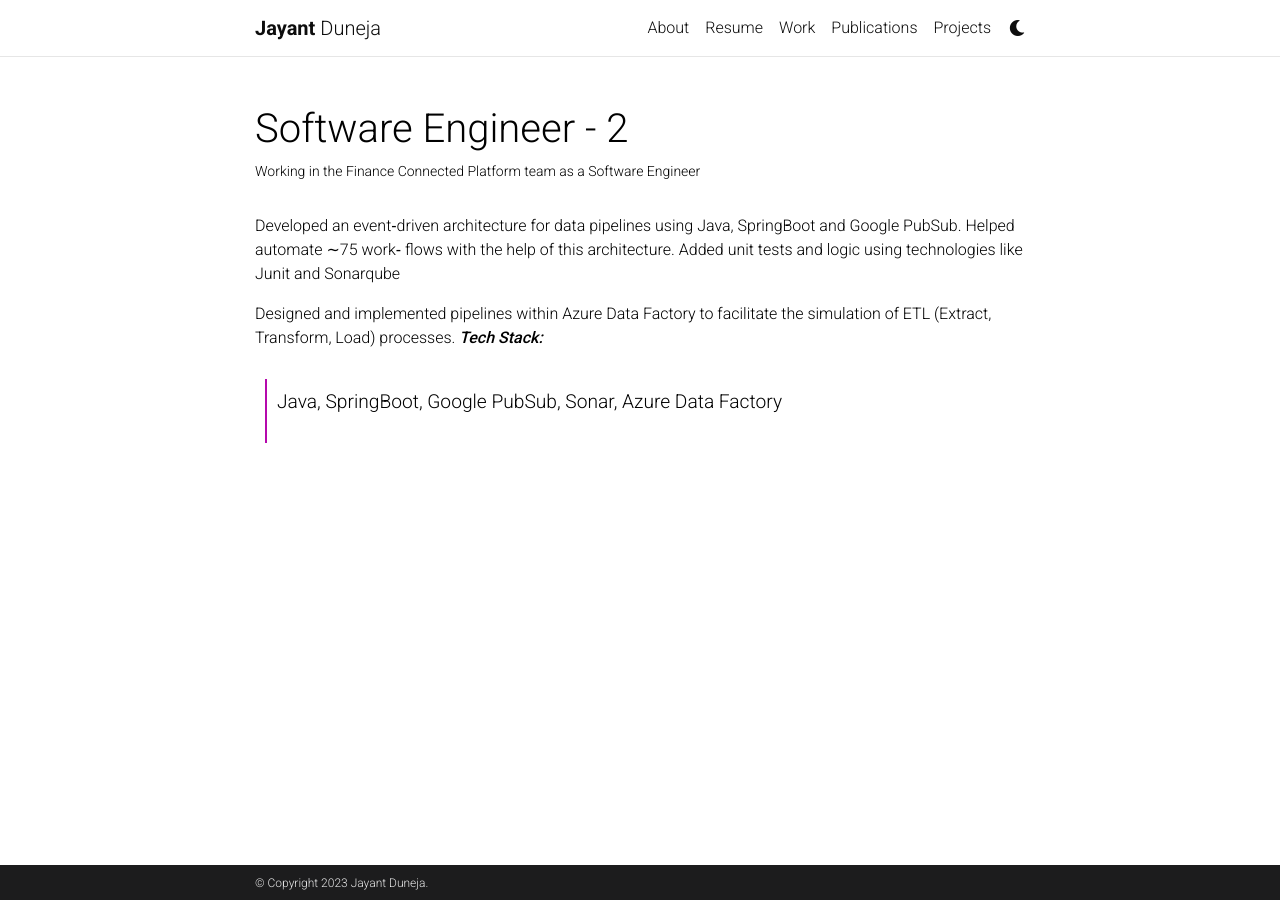
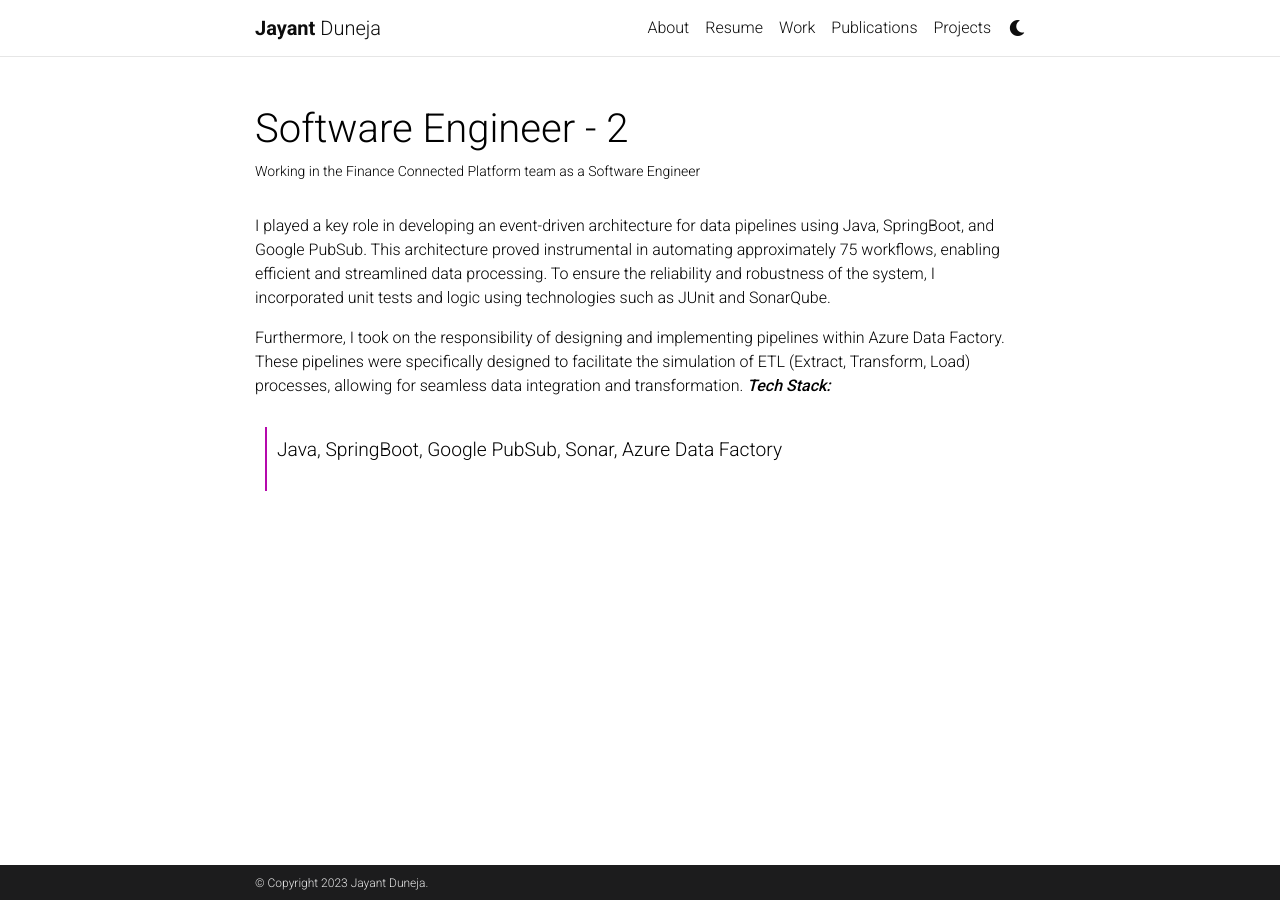
Before and after one commit to Jayant-Duneja/Jayant-Duneja.github.io, a Jekyll site: the page built from _work/1_work.md, in a window 1280 px wide. Built offline with Jekyll 4.4.1, drawn with Linux system fonts in a browser that asks for light colours; comment, search, counter and statistics services are not loaded; a style sheet for code colours, icons or effects is not loaded.

```diff
--- a/_work/1_work.md
+++ b/_work/1_work.md
@@ -9,9 +9,8 @@ importance: 1
 display-description: ""
 ---
 
+I played a key role in developing an event-driven architecture for data pipelines using Java, SpringBoot, and Google PubSub. This architecture proved instrumental in automating approximately 75 workflows, enabling efficient and streamlined data processing. To ensure the reliability and robustness of the system, I incorporated unit tests and logic using technologies such as JUnit and SonarQube.
 
-Developed an event‐driven architecture for data pipelines using Java, SpringBoot and Google PubSub. Helped automate ∼75 work‐ flows with the help of this architecture. Added unit tests and logic using technologies like Junit and Sonarqube
-
-Designed and implemented pipelines within Azure Data Factory to facilitate the simulation of ETL (Extract, Transform, Load) processes.
+Furthermore, I took on the responsibility of designing and implementing pipelines within Azure Data Factory. These pipelines were specifically designed to facilitate the simulation of ETL (Extract, Transform, Load) processes, allowing for seamless data integration and transformation.
 ***Tech Stack:***
 > Java, SpringBoot, Google PubSub, Sonar, Azure Data Factory
```
Also changed, not shown: _work/2_work.md (+1 -3 lines), _work/3_work.md (+1 -5 lines), _work/5_work.md (+1 -1 lines).
